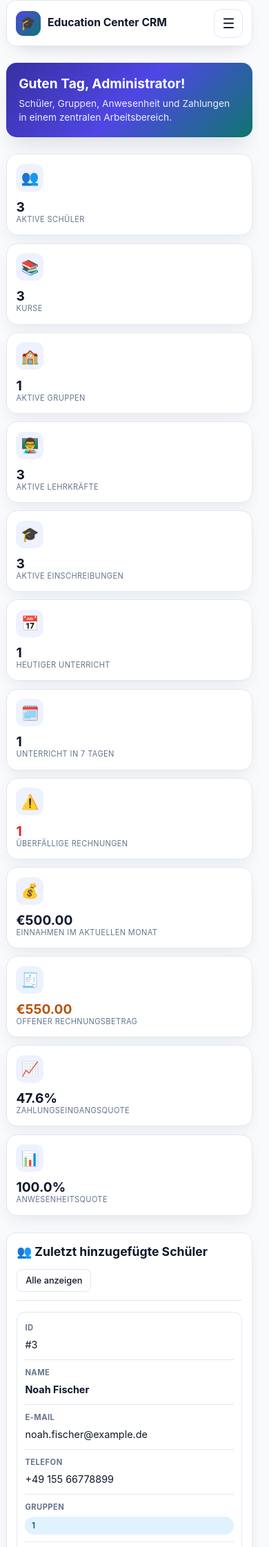
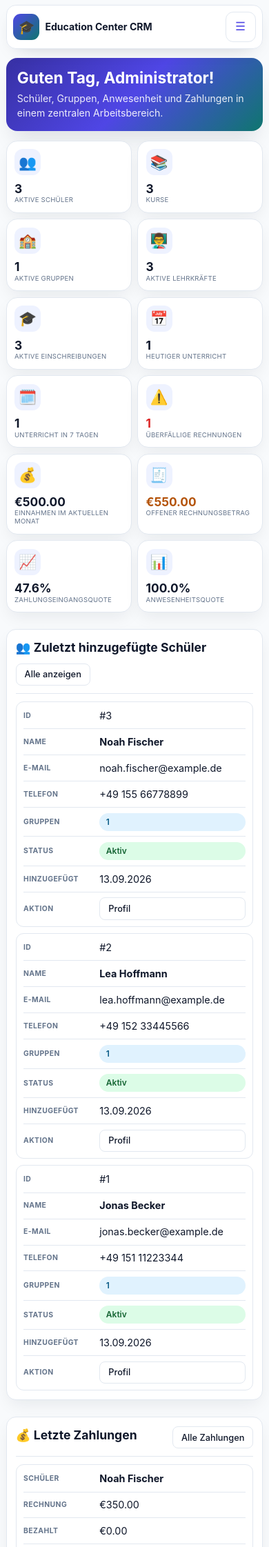
Before and after one commit to sandroabashishvili/education-center-crm, a Flask app: page / in a window 390 px wide. Shown: the top 2243 px of the page at 69% size. Run offline with Flask 3, Linux system fonts and the light colour scheme; the visitor is signed in with stand-in values (Sample User, id 1); data comes from the database, SQL or seed files in the repository; data that the repository does not hold is empty; some libraries are stand-ins or nearby versions.

Commit message:
Fix mobile layout and sticky navigation

```diff
--- a/app/static/css/polish.css
+++ b/app/static/css/polish.css
@@ -13,53 +13,82 @@ body{width:100%;min-width:0}
 .btn-payment{background:#0f766e;color:#fff;border:1px solid #0f766e}
 .btn-payment:hover{background:#115e59;color:#fff}
 
-/* List filters share one visual rhythm. */
 .list-filter-bar{display:grid;grid-template-columns:minmax(240px,1fr) minmax(160px,210px) auto auto;gap:.65rem;align-items:center;margin:0 0 1rem;padding:.8rem;border:1px solid var(--border);border-radius:12px;background:#f8fafc}
 .list-filter-bar .form-control{margin:0;background:#fff}
 .filter-count{justify-self:end;color:var(--muted);font-size:.8rem;font-weight:700;white-space:nowrap}
-
-/* Dashboard stays on the exact same centered content rail as management pages. */
 .hero,.stats-grid,.dashboard-sections{width:100%;margin-left:0;margin-right:0}
 .dashboard-sections>.card{width:100%}
-
-/* Modal safety on short/mobile screens. */
-.modal-shell{overflow-y:auto}
-.modal-card{max-height:calc(100vh - 2rem);overflow-y:auto}
+.modal-shell{overflow-y:auto}.modal-card{max-height:calc(100vh - 2rem);overflow-y:auto}
 
 @media(max-width:900px){
-  .list-filter-bar{grid-template-columns:1fr 1fr}
-  .filter-count{justify-self:start}
+  html{scrollbar-gutter:auto;overflow-y:auto}
+  body{overflow-x:hidden}
+  .container{width:100%;max-width:none;padding:.55rem .65rem 1.5rem}
+  .topbar{position:sticky;top:.45rem;z-index:100;display:grid;grid-template-columns:minmax(0,1fr) auto;width:100%;margin:0 0 .8rem;padding:.6rem .65rem;border-radius:14px;gap:.55rem;align-items:center}
+  .brand{min-width:0;max-width:100%;overflow:hidden}
+  .brand>span:last-child{min-width:0}
+  .brand-title{overflow:hidden;text-overflow:ellipsis;white-space:nowrap;font-size:.92rem}
+  .brand-subtitle{font-size:.66rem}
+  .nav-toggle{display:grid;place-items:center;width:44px;height:44px;margin:0;padding:0;border:1px solid var(--border);border-radius:11px;background:#fff;color:var(--primary);font-size:1.05rem}
+  .topbar[data-menu-open="true"]{grid-template-columns:minmax(0,1fr) auto}
+  .topbar-menu,.topbar-menu[data-open="true"]{grid-column:1/-1;width:100%;min-width:0}
+  .topbar-menu[data-open="true"]{display:grid;grid-template-columns:1fr;gap:.55rem;padding-top:.15rem}
+  .topbar-menu .nav-links{grid-template-columns:1fr 1fr;gap:.35rem;padding:.35rem 0 0}
+  .topbar-menu .nav-item{width:100%;min-width:0;min-height:42px;padding:.55rem .65rem;overflow:hidden}
+  .topbar-menu .nav-item span:last-child{overflow:hidden;text-overflow:ellipsis;white-space:nowrap}
+  .account-menu{width:100%;padding-top:.55rem}
+  .account-dropdown{max-width:100%}
+  .list-filter-bar{grid-template-columns:1fr 1fr}.filter-count{justify-self:start}
   .entity-actions,.row-actions,.management-actions,.action-btns{min-width:0;flex-wrap:wrap}
+  .stats-grid{grid-template-columns:1fr 1fr;gap:.65rem}
+  .stat-card{min-height:92px;padding:.8rem;gap:.7rem}
+  .stat-icon{width:42px;height:42px;flex:0 0 42px}
+  .stat-val{font-size:1.25rem}.stat-lbl{font-size:.68rem}
+  .hero{margin-bottom:.85rem;padding:1.15rem;border-radius:16px}
+  .hero h1{font-size:1.55rem;line-height:1.15}
+  .card{margin-bottom:.85rem;padding:.9rem;border-radius:14px}
+  .card-header{gap:.6rem;margin-bottom:.7rem;padding-bottom:.65rem}
+  table.responsive-table tbody{gap:.55rem}
+  table.responsive-table tbody tr{padding:.15rem .7rem;border-radius:11px}
+  table.responsive-table td{grid-template-columns:minmax(6.5rem,34%) minmax(0,1fr);gap:.5rem;padding:.5rem 0}
+  table.responsive-table td::before{font-size:.65rem}
+  .creator-footer{margin-top:1rem}
 }
 
 @media(max-width:600px){
-  .container{padding-inline:.55rem}
-  .card{padding:.9rem}
-  .hero{padding:1.15rem}
-  .stats-grid{grid-template-columns:1fr 1fr;gap:.7rem}
-  .stat-card{padding:.85rem;gap:.7rem}
-  .stat-icon{width:40px;height:40px;flex:0 0 40px}
-  .stat-val{font-size:1.2rem}
-  .stat-lbl{font-size:.69rem;letter-spacing:.035em}
-  .list-filter-bar{grid-template-columns:1fr;padding:.7rem}
-  .list-filter-bar .btn{width:100%;justify-content:center}
-  .filter-count{justify-self:start}
+  .container{padding:.45rem .55rem 1.2rem}
+  .topbar{top:.35rem;padding:.55rem .6rem}
+  .brand{gap:.5rem}.brand-badge{width:38px;height:38px;flex-basis:38px}
+  .brand-title{font-size:.88rem}.brand-subtitle{font-size:.63rem}
+  .card{padding:.8rem}.hero{padding:1rem}
+  .stats-grid{grid-template-columns:1fr 1fr;gap:.55rem}
+  .stat-card{min-height:82px;padding:.7rem;gap:.6rem}.stat-icon{width:38px;height:38px;flex-basis:38px}.stat-val{font-size:1.12rem}.stat-lbl{font-size:.63rem;letter-spacing:.025em}
+  .list-filter-bar{grid-template-columns:1fr;padding:.7rem}.list-filter-bar .btn{width:100%;justify-content:center}.filter-count{justify-self:start}
   .entity-actions,.row-actions,.management-actions,.action-btns{display:grid;grid-template-columns:1fr;gap:.4rem;width:100%}
   .entity-actions .btn,.row-actions .btn,.management-actions .btn,.action-btns .btn,.entity-actions form,.row-actions form,.management-actions form,.action-btns form{width:100%;min-width:0}
-  .management-header .entity-actions{grid-template-columns:1fr 1fr}
-  .management-header .entity-actions form{grid-column:1/-1}
-  .header-actions{width:100%}
-  .header-actions .btn{flex:1 1 100%;justify-content:center}
-  .modal-shell{padding:.5rem}
-  .modal-card{width:100%;padding:1rem;border-radius:13px}
-  table.responsive-table tbody tr{padding-inline:.7rem}
-  table.responsive-table td{grid-template-columns:minmax(6.8rem,36%) minmax(0,1fr);gap:.55rem}
+  .management-header .entity-actions{grid-template-columns:1fr 1fr}.management-header .entity-actions form{grid-column:1/-1}
+  .header-actions{width:100%}.header-actions .btn{flex:1 1 100%;justify-content:center}
+  .modal-shell{padding:.5rem}.modal-card{width:100%;padding:1rem;border-radius:13px}
+  table.responsive-table tbody tr{padding:.1rem .65rem}
+  table.responsive-table td{grid-template-columns:minmax(6.2rem,34%) minmax(0,1fr);gap:.45rem;padding:.48rem 0}
+  .creator-footer{flex-direction:column;align-items:flex-start;padding:.85rem}
 }
 
-@media(max-width:390px){
-  .stats-grid{grid-template-columns:1fr}
-  table.responsive-table td{grid-template-columns:1fr;gap:.2rem}
-  table.responsive-table td::before{margin-bottom:.1rem}
+@media(max-width:430px){
+  .topbar-menu .nav-links{grid-template-columns:1fr 1fr}
+  .nav-icon{width:.9rem;flex-basis:.9rem}.topbar-menu .nav-item{font-size:.74rem;padding-inline:.5rem}
+  .hero h1{font-size:1.42rem}.hero p{font-size:.88rem}
+  .stats-grid{grid-template-columns:1fr 1fr}
+  .stat-card{min-height:78px}.stat-val{font-size:1.08rem}.stat-lbl{font-size:.6rem}
+  table.responsive-table td{grid-template-columns:minmax(5.8rem,32%) minmax(0,1fr)}
   .management-header .entity-actions{grid-template-columns:1fr}
   .management-header .entity-actions form{grid-column:auto}
 }
+
+@media(max-width:360px){
+  .brand-title{font-size:.8rem}.brand-subtitle{display:none}
+  .stats-grid{grid-template-columns:1fr}
+  .topbar-menu .nav-links{grid-template-columns:1fr}
+  table.responsive-table td{grid-template-columns:1fr;gap:.15rem}
+  table.responsive-table td::before{margin-bottom:.05rem}
+}
```
